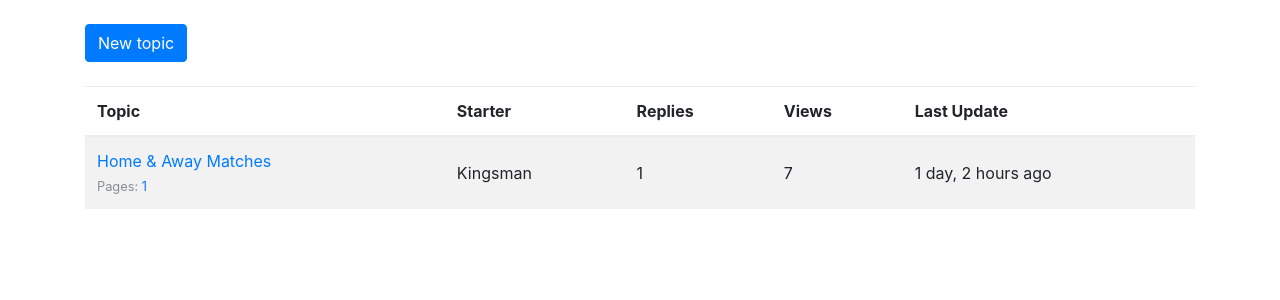
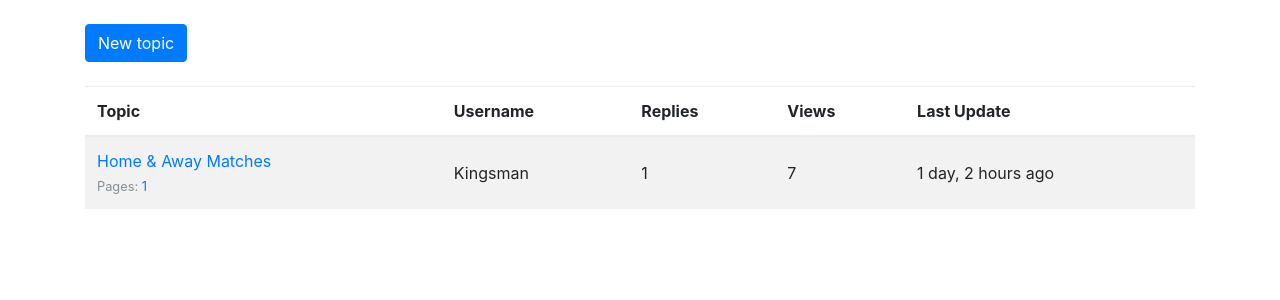
Before and after one commit to rayray1/Web-Board-Project, a Django app: page /boards/2/ in a window 1280 px wide. Shown: the part 128-428 px from the top of the page. Run offline with Django 3.2, Linux system fonts and the light colour scheme; data comes from the database, SQL or seed files in the repository; both versions use the stored data as it was after the commit; some libraries are stand-ins or nearby versions.

Commit message:
file edits

```diff
--- a/myproject/accounts/views.py
+++ b/myproject/accounts/views.py
@@ -24,7 +24,6 @@ def signup(request):
     return render(request, 'signup.html', {'form':form})
 
 
-
 @method_decorator(login_required, name='dispatch')
 class UserUpdateView(UpdateView):
     model = User
--- a/myproject/myproject/settings.py
+++ b/myproject/myproject/settings.py
@@ -11,6 +11,10 @@ https://docs.djangoproject.com/en/1.11/ref/settings/
 """
 
 import os
+
+from decouple import config
+
+SECRET_KEY = config('SECRET_KEY')
 
 # Build paths inside the project like this: os.path.join(BASE_DIR, ...)
 BASE_DIR = os.path.dirname(os.path.dirname(os.path.abspath(__file__)))
--- a/myproject/templates/topics.html
+++ b/myproject/templates/topics.html
@@ -20,7 +20,7 @@
     <thead class="thead-inverse">
       <tr>
         <th>Topic</th>
-        <th>Starter</th>
+        <th>Username</th>
         <th>Replies</th>
         <th>Views</th>
         <th>Last Update</th>
```
Also changed, not shown: myproject/accounts/tests/test_view_signup.py (+2 -0 lines), myproject/db.sqlite3, 1 other file.
